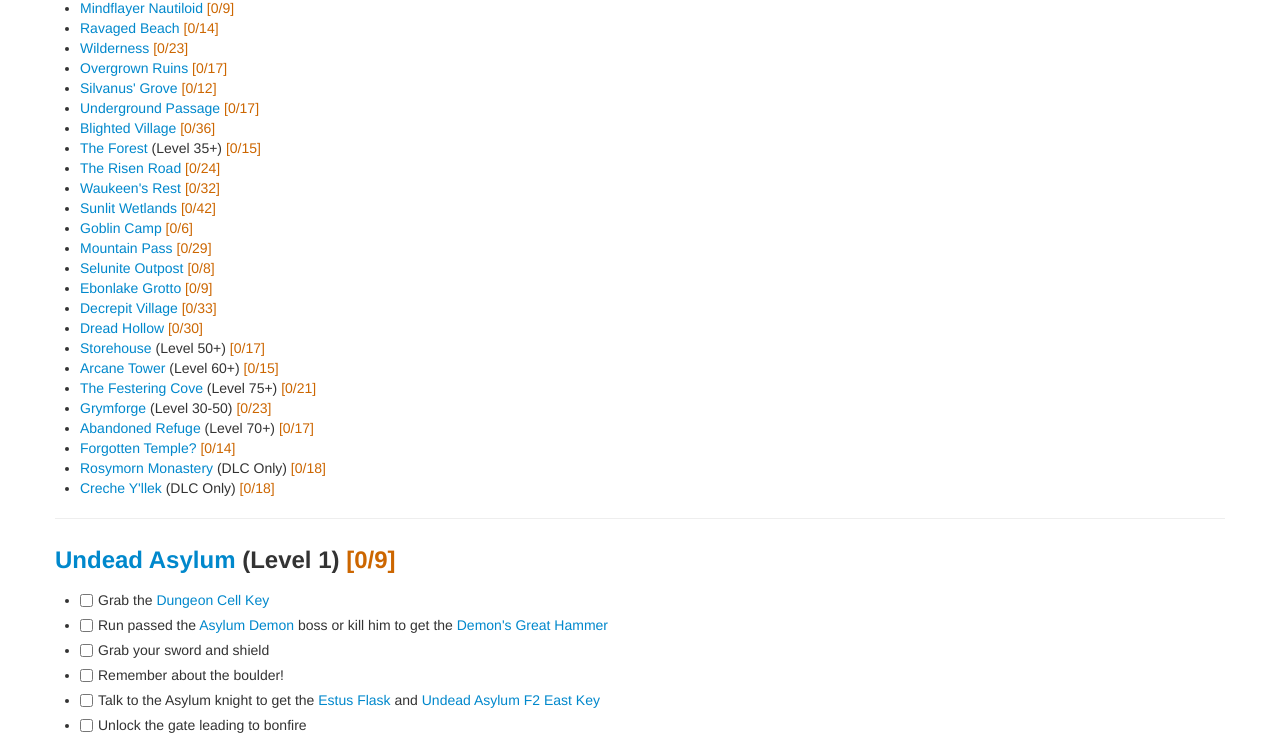
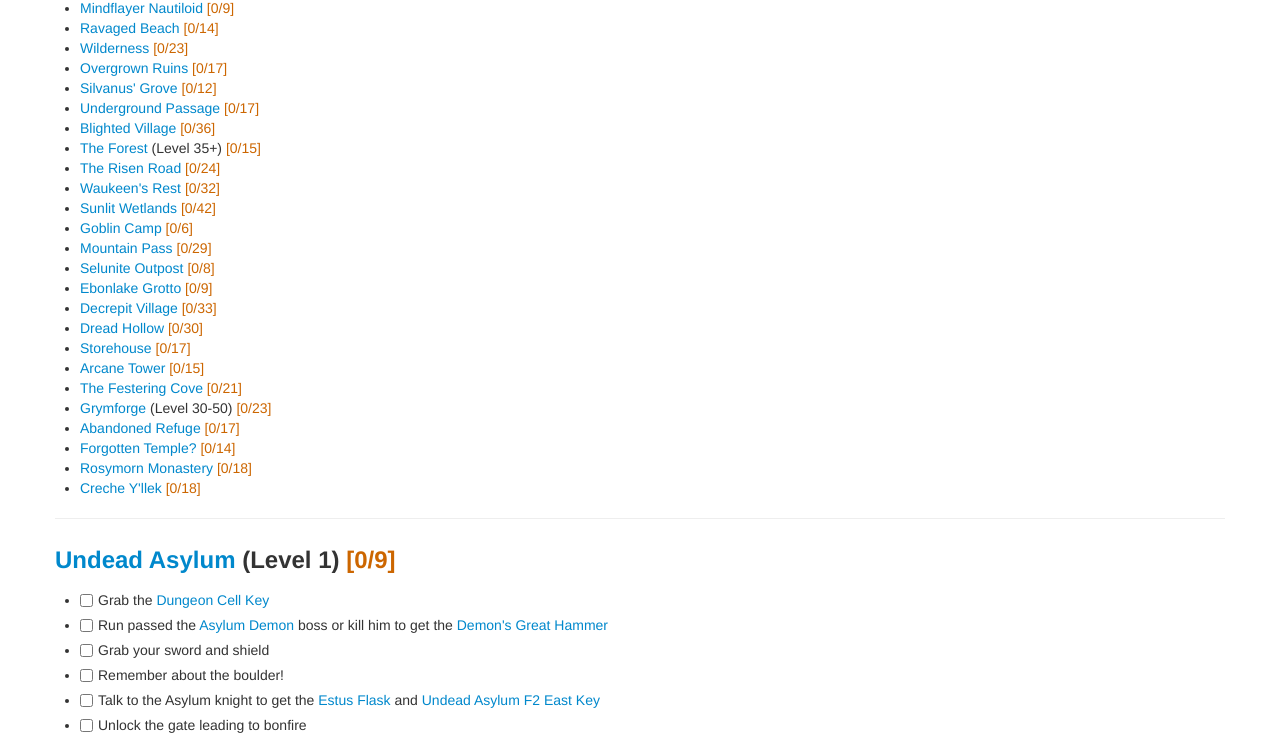
Before and after one commit to sixarms/sixarms.github.io, a plain HTML site: page index.html in a window 1280 px wide. Shown: the part 344-1083 px from the top of the page. Drawn offline with nearby package versions, Linux system fonts and the light colour scheme.

Commit message:
Update index.html

```diff
--- a/index.html
+++ b/index.html
@@ -94,14 +94,14 @@
                     <li><a href="#Ebonlake_Grotto">Ebonlake Grotto</a> <span id="playthrough_nav_totals_15"></span></li>
                     <li><a href="#Decrepit_Village">Decrepit Village</a> <span id="playthrough_nav_totals_16"></span></li>
                     <li><a href="#Dread_Hollow">Dread Hollow</a> <span id="playthrough_nav_totals_17"></span></li>
-                    <li><a href="#Storehouse">Storehouse</a> (Level 50+) <span id="playthrough_nav_totals_18"></span></li>
-                    <li><a href="#Arcane_Tower">Arcane Tower</a> (Level 60+) <span id="playthrough_nav_totals_19"></span></li>
-                    <li><a href="#The_Festering_Cove">The Festering Cove</a> (Level 75+) <span id="playthrough_nav_totals_20"></span></li>
+                    <li><a href="#Storehouse">Storehouse</a> <span id="playthrough_nav_totals_18"></span></li>
+                    <li><a href="#Arcane_Tower">Arcane Tower</a> <span id="playthrough_nav_totals_19"></span></li>
+                    <li><a href="#The_Festering_Cove">The Festering Cove</a> <span id="playthrough_nav_totals_20"></span></li>
                     <li><a href="#Grymforge">Grymforge</a> (Level 30-50) <span id="playthrough_nav_totals_21"></span></li>
-                    <li><a href="#Abandoned_Refuge">Abandoned Refuge</a> (Level 70+) <span id="playthrough_nav_totals_22"></span></li>
+                    <li><a href="#Abandoned_Refuge">Abandoned Refuge</a> <span id="playthrough_nav_totals_22"></span></li>
                     <li><a href="#Forgotten_Temple">Forgotten Temple?</a> <span id="playthrough_nav_totals_23"></span></li>
-                    <li><a href="#Rosymorn_Monastery">Rosymorn Monastery</a> (DLC Only) <span id="playthrough_nav_totals_24"></span></li>
-                    <li><a href="#Creche_Yllek">Creche Y'llek</a> (DLC Only) <span id="playthrough_nav_totals_25"></span></li>
+                    <li><a href="#Rosymorn_Monastery">Rosymorn Monastery</a> <span id="playthrough_nav_totals_24"></span></li>
+                    <li><a href="#Creche_Yllek">Creche Y'llek</a> <span id="playthrough_nav_totals_25"></span></li>
                 </ul>
 
                 <hr />
```
